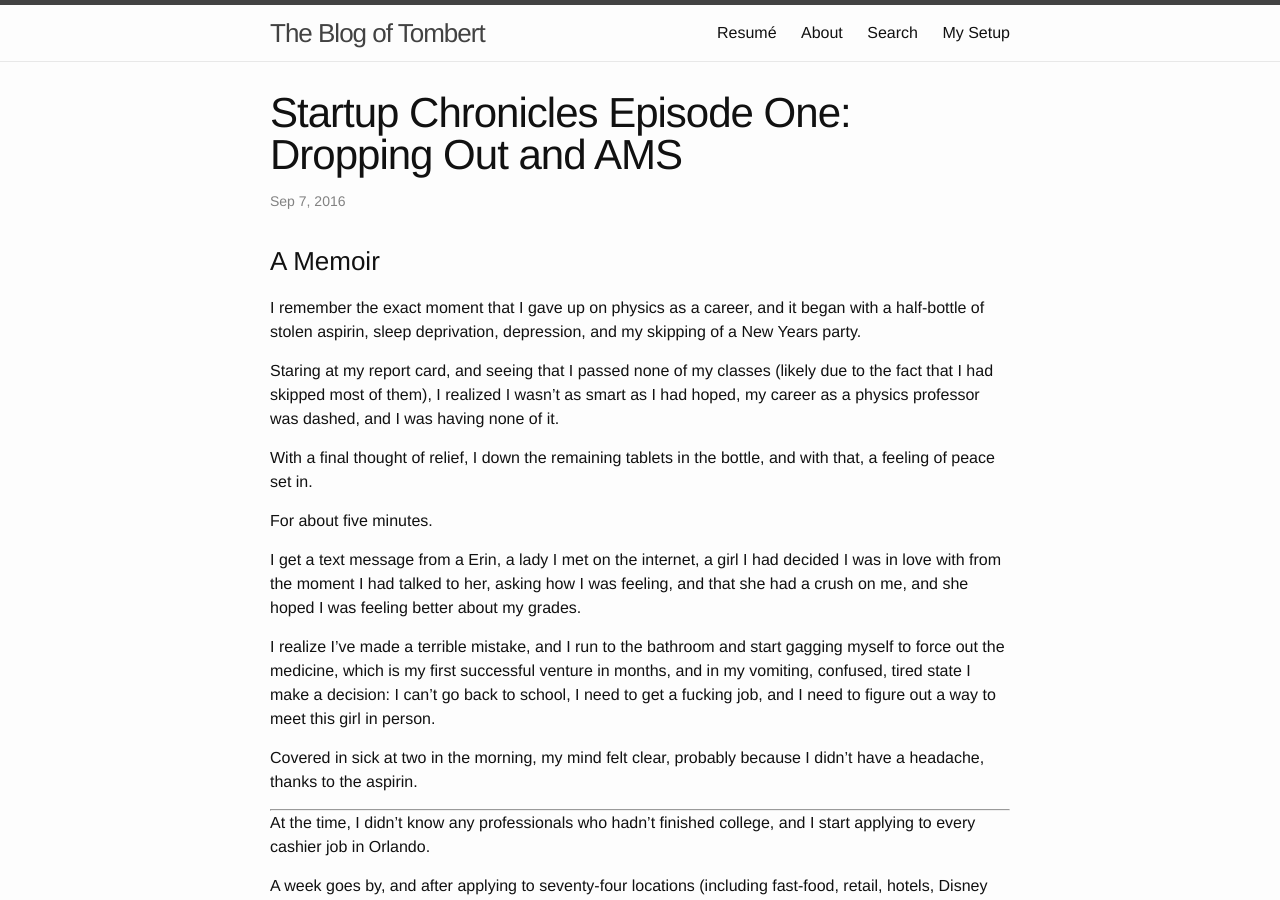
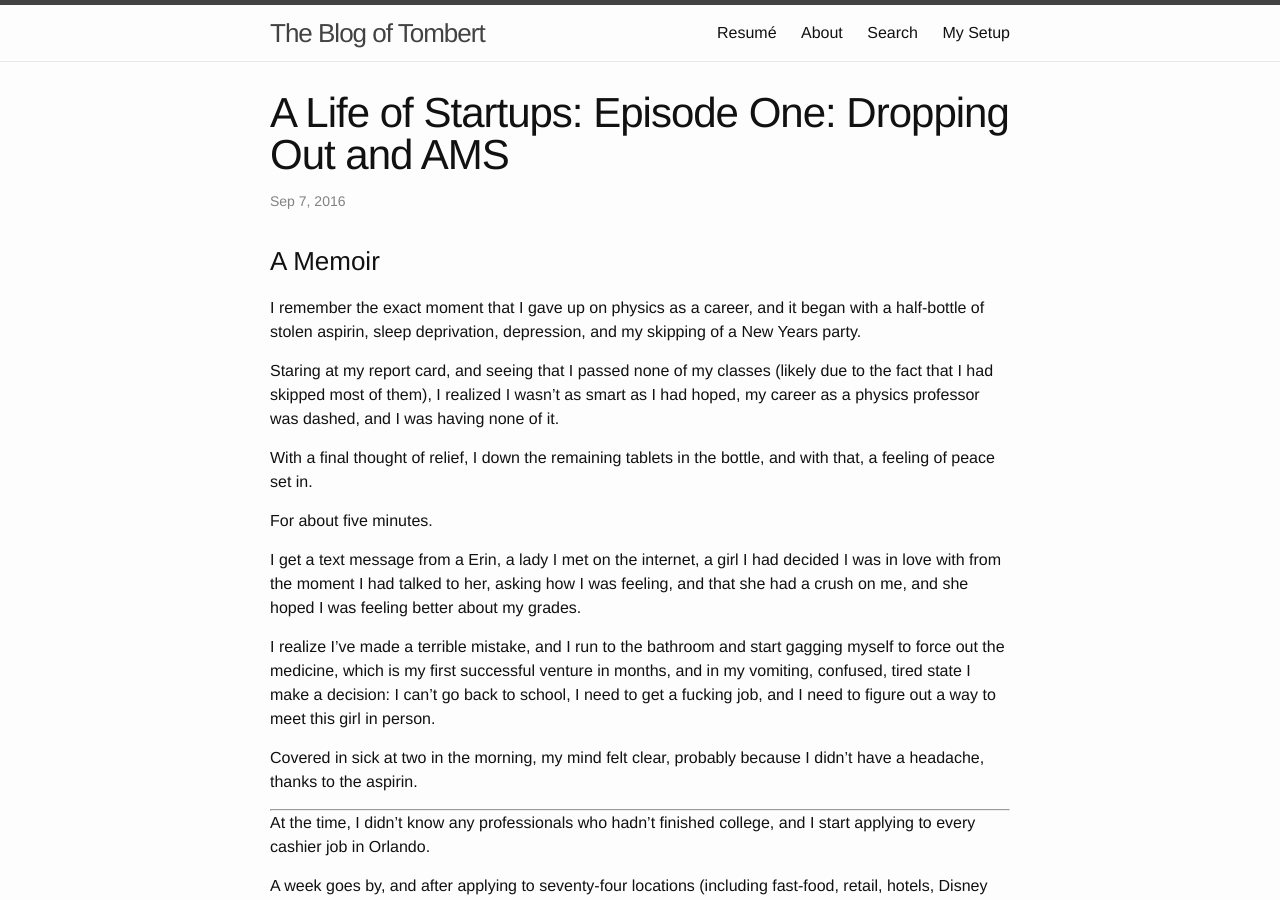
Before and after one commit to Tombert/tombert.github.io2, a Jekyll site: the page built from _posts/2016-09-07-startup-chronicles.markdown, in a window 1280 px wide and 900 px high. Built offline with Jekyll 4.4.1, drawn with Linux system fonts in a browser that asks for light colours; nearby versions of some CDN libraries; comment, search, counter and statistics services are not loaded.

Commit message:
Change title

```diff
--- a/_posts/2016-09-07-startup-chronicles.markdown
+++ b/_posts/2016-09-07-startup-chronicles.markdown
@@ -1,7 +1,7 @@
 ---
 layout: post
 comments: true
-title:  "Startup Chronicles Episode One: Dropping Out and AMS"
+title:  "A Life of Startups: Episode One: Dropping Out and AMS"
 date:   2016-09-07 17:46:32
 ---
 
```
